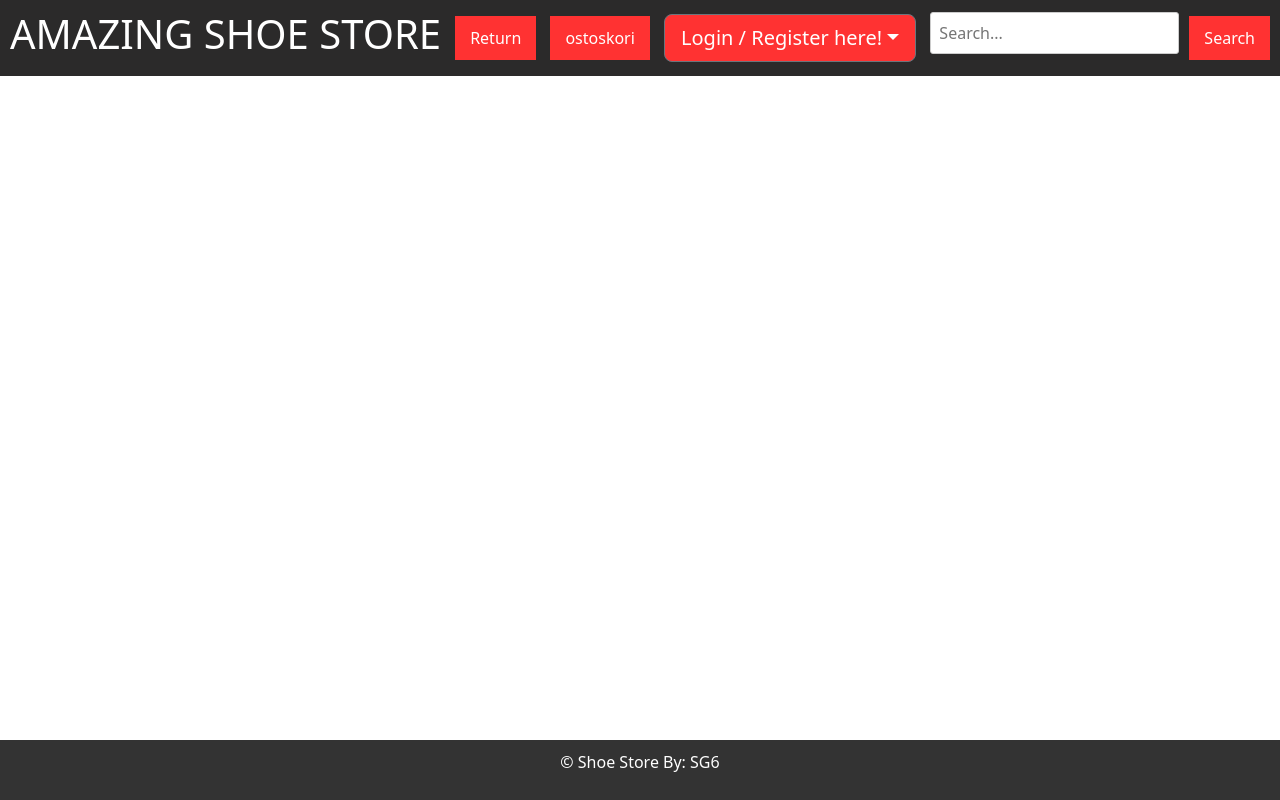
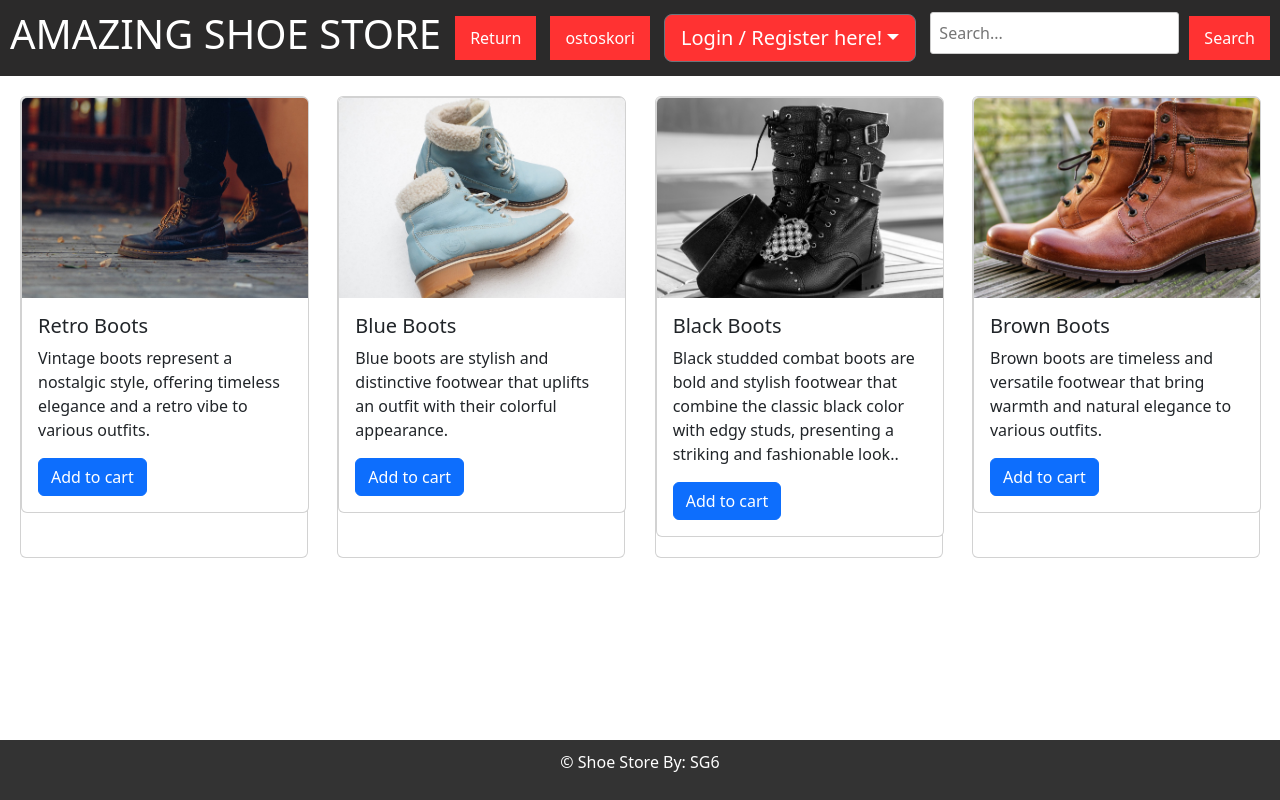
Before and after one commit to vileeni2/verkkokauppa-SG6, a React (Create React App) app: page /products/1 in a window 1280 px wide. Built offline with nearby package versions, Linux system fonts and the light colour scheme.

Commit message:
created card element in CategoryPage.js

```diff
--- a/package.json
+++ b/package.json
@@ -9,6 +9,7 @@
     "bcrypt": "^5.1.1",
     "bootstrap": "^5.3.2",
     "mysql2": "^3.6.3",
+    "node": "^21.2.0",
     "react": "^18.2.0",
     "react-bootstrap": "^2.9.1",
     "react-dom": "^18.2.0",
--- a/src/App.js
+++ b/src/App.js
@@ -5,7 +5,7 @@ import Footer from './components/footer';
 import { Route, Routes } from 'react-router-dom';
 import Login from './pages/login';
 import Register from './pages/register';
-import HomePage from './pages/HomePage'; // Tuo HomePage-tiedosto
+import HomePage from './pages/HomePage';
 import CategoryPage from './pages/CategoryPage';
 
 function App() {
@@ -16,7 +16,7 @@ function App() {
         <Route path="/" element={<HomePage />} />
         <Route path="/login" element={<Login />} />
         <Route path="/register" element={<Register />} />
-        <Route path="/carousel/:category" element={<CategoryPage />} />
+        <Route path="/products/:category" element={<CategoryPage />} />
       </Routes>
       <Footer />
     </div>
--- a/src/components/Carousels.js
+++ b/src/components/Carousels.js
@@ -2,7 +2,7 @@ import React from 'react';
 import Carousel from 'react-multi-carousel';
 import 'react-multi-carousel/lib/styles.css';
 import './Carousels.css';
-import { Link, useNavigate } from 'react-router-dom'; // Lisätty useNavigate
+import { Link, useNavigate } from 'react-router-dom';
 
 const Carousels = () => {
   const responsive = {
@@ -12,10 +12,10 @@ const Carousels = () => {
     mobile: { breakpoint: { max: 464, min: 0 }, items: 1 },
   };
 
-  const navigate = useNavigate(); // Alusta useNavigate-koukku
+  const navigate = useNavigate();
 
   const handleCategoryClick = (category) => {
-    navigate(`/category/${category}`);
+    navigate(`products/${category}`);
   };
 
   return (
--- /dev/null
+++ b/src/components/CategoryPage.css
@@ -0,0 +1,22 @@
+.card-container {
+    display: flex;
+    justify-content: space-between;
+    flex-wrap: wrap;
+    margin: 20px;
+  }
+
+  .card {
+    width: 18rem;
+    margin-bottom: 20px;
+  }
+
+  .card img {
+    height: 200px;
+    object-fit: cover;
+  }
+
+  @media (max-width: 768px) {
+    .card {
+      width: 100%;
+    }
+  };
--- a/src/pages/CategoryPage.js
+++ b/src/pages/CategoryPage.js
@@ -0,0 +1,55 @@
+import React from 'react';
+import Card from 'react-bootstrap/Card';
+import Button from 'react-bootstrap/Button';
+import '../components/CategoryPage.css';
+
+function BasicExample() {
+  return (
+    <div className="card-container">
+      <div className="card">
+        <Card style={{ width: '18rem' }}>
+          <Card.Img variant="top" src={process.env.PUBLIC_URL + '/img/Boots/boots1.jpg'} alt="Kuva" />
+          <Card.Body>
+            <Card.Title>Retro Boots</Card.Title>
+            <Card.Text>Vintage boots represent a nostalgic style, offering timeless elegance and a retro vibe to various outfits.</Card.Text>
+            <Button variant="primary">Add to cart</Button>
+          </Card.Body>
+        </Card>
+      </div>
+
+      <div className="card">
+        <Card style={{ width: '18rem' }}>
+          <Card.Img variant="top" src={process.env.PUBLIC_URL + '/img/Boots/boots2.jpg'} alt="Kuva" />
+          <Card.Body>
+            <Card.Title>Blue Boots</Card.Title>
+            <Card.Text>Blue boots are stylish and distinctive footwear that uplifts an outfit with their colorful appearance.       </Card.Text>
+            <Button variant="primary">Add to cart</Button>
+          </Card.Body>
+        </Card>
+      </div>
+<div className="card">
+        <Card style={{ width: '18rem' }}>
+          <Card.Img variant="top" src={process.env.PUBLIC_URL + '/img/Boots/boots3.jpg'} alt="Kuva" />
+          <Card.Body>
+            <Card.Title>Black Boots</Card.Title>
+            <Card.Text>Black studded combat boots are bold and stylish footwear that combine the classic black color with edgy studs, presenting a striking and fashionable look..</Card.Text>
+            <Button variant="primary">Add to cart</Button>
+          </Card.Body>
+        </Card>
+      </div>
+
+      <div className="card">
+        <Card style={{ width: '18rem' }}>
+          <Card.Img variant="top" src={process.env.PUBLIC_URL + '/img/Boots/boots4.jpg'} alt="Kuva" />
+          <Card.Body>
+            <Card.Title>Brown Boots</Card.Title>
+            <Card.Text>Brown boots are timeless and versatile footwear that bring warmth and natural elegance to various outfits.</Card.Text>
+            <Button variant="primary">Add to cart</Button>
+          </Card.Body>
+        </Card>
+      </div>
+    </div>
+  );
+}
+
+export default BasicExample;
```
Also changed, not shown: 1 other file (tests, documents, lock files or other folders).
